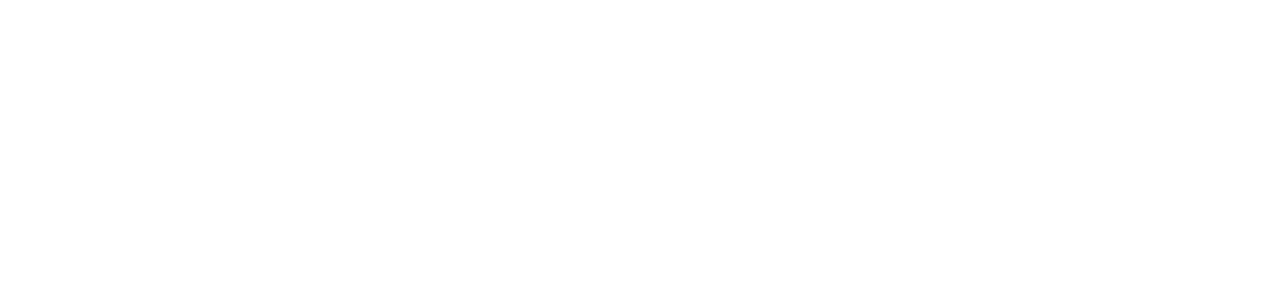
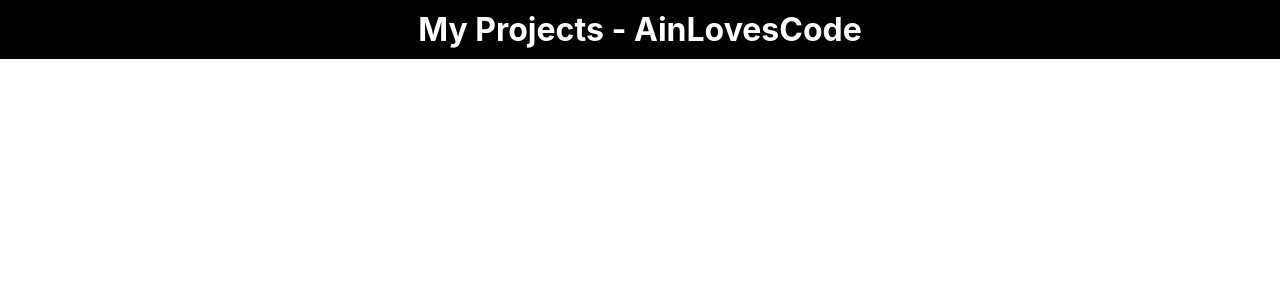
Before and after one commit to ainlovescode/tiktok-stats-app, a React (Create React App) app in the folder frontend/: page / in a window 1280 px wide. Shown: the top 300 px of the page. Built offline with nearby package versions, Linux system fonts and the light colour scheme.

Commit message:
#2 [Ain] Implement and test basic header

```diff
--- /dev/null
+++ b/frontend/src/components/Header/Header.css
@@ -0,0 +1,6 @@
+h1 {
+    margin:0;
+    padding: 10px;
+    background-color: black;
+    color:white;
+}
--- /dev/null
+++ b/frontend/src/components/Header/Header.js
@@ -0,0 +1,11 @@
+import './Header.css';
+
+function Header(){
+    return (
+        <header className="app-header">
+            <h1>My Projects - AinLovesCode</h1>
+        </header>
+    )
+}
+
+export default Header;
--- a/frontend/src/pages/App/App.js
+++ b/frontend/src/pages/App/App.js
@@ -1,8 +1,10 @@
 import './App.css';
+import Header from "../../components/Header/Header";
 
 function App() {
   return (
     <div className="App">
+      <Header />
     </div>
   );
 }
```
Also changed, not shown: 1 other file (tests, documents, lock files or other folders).
